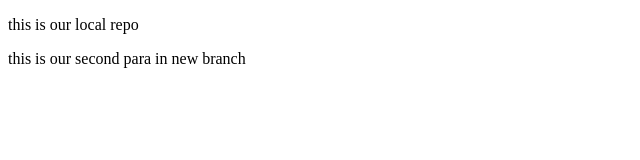
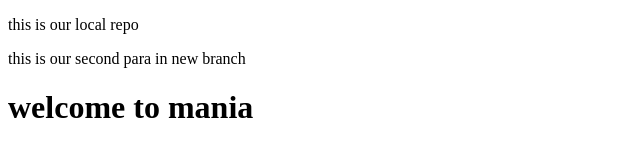
Before and after one commit to AryanBali109/uploading-local-repo, a plain HTML site: page index.html in a window 1280 px wide. Shown: the whole page, without its empty margins (0-640 px from the left). Drawn offline with Linux system fonts and the light colour scheme.

Commit message:
deep thinking on branches

```diff
--- a/index.html
+++ b/index.html
@@ -8,5 +8,7 @@
 <body>
     <p>this is our local repo</p>
     <p>this is our second para in new branch</p>
+    <!-- new adding -->
+    <h1>welcome to mania</h1>
 </body>
 </html>
```
